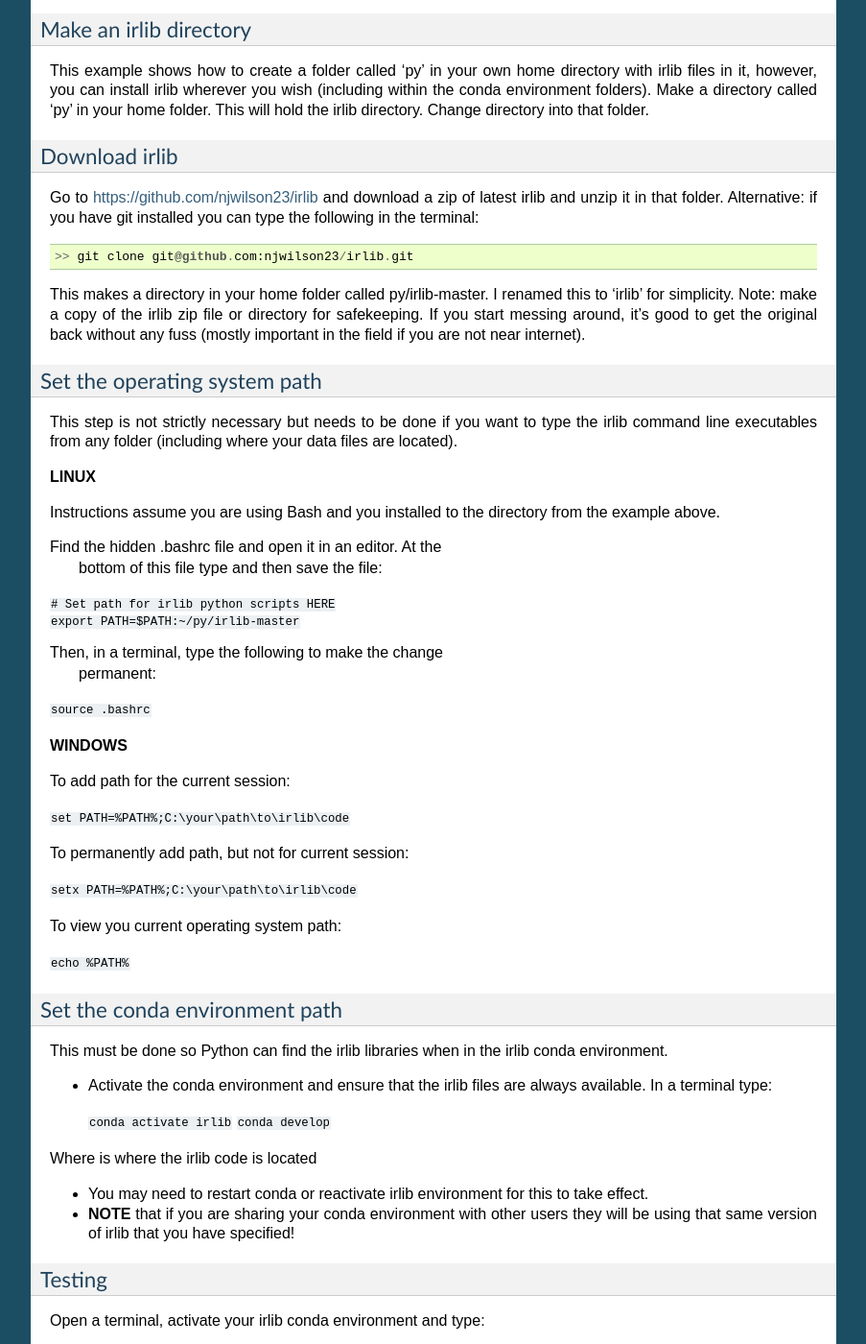
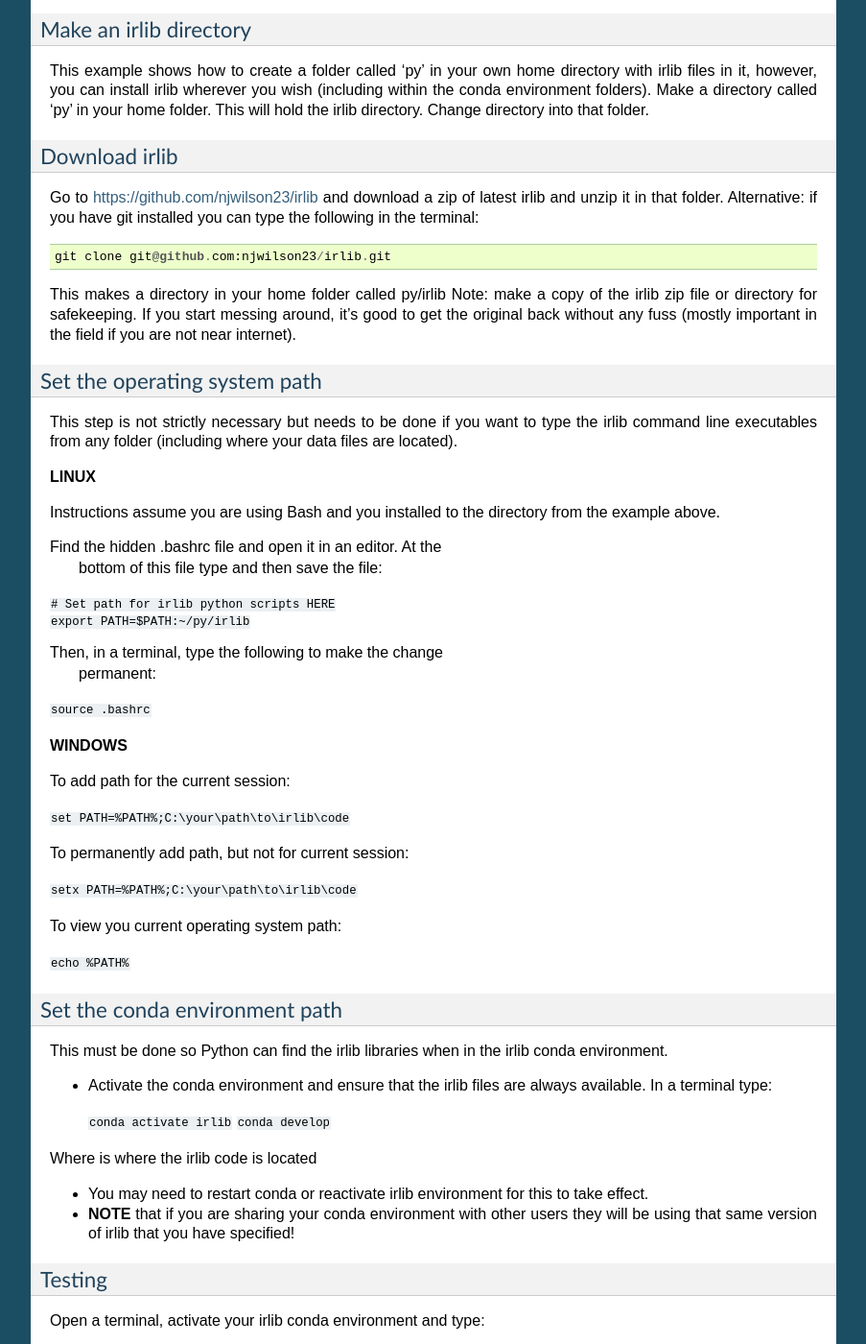
Before and after one commit to njwilson23/irlib, a Sphinx documentation site: the page built from doc/doc_installation.rst, in a window 1280 px wide and 1400 px high, scrolled down 731 px. Shown: the whole window at 96% size, without its empty margins (198-1101 px from the left). Built offline with Sphinx 7.4.7, drawn with Linux system fonts in a browser that asks for light colours; some of the changed text lies outside the part shown.

Commit message:
changes related to PR feedback
Followed all recommendations

```diff
--- a/doc/conf.py
+++ b/doc/conf.py
@@ -6,21 +6,20 @@
 # full list see the documentation:
 # http://www.sphinx-doc.org/en/master/config
 
+import os
+import sys
+
 # -- Path setup --------------------------------------------------------------
-
 # If extensions (or modules to document with autodoc) are in another directory,
 # add these directories to sys.path here. If the directory is relative to the
 # documentation root, use os.path.abspath to make it absolute, like shown here.
 #
-import os
-import sys
-sys.path.insert(0, os.path.abspath('/home/dmueller/Documents/GitHub/irlib/doc'))
-
+#sys.path.insert(0, os.path.abspath('<absolute_path_to_irlib_doc>'))
 
 # -- Project information -----------------------------------------------------
 
 project = 'IcePick and irlib (radar_tools)'
-copyright = '2021, Nat Wilson'
+copyright = '2022, Nat Wilson'
 author = 'Nat Wilson'
 
 # The short X.Y version
--- a/doc/doc_h5formats.rst
+++ b/doc/doc_h5formats.rst
@@ -21,7 +21,7 @@
 	Lat and Long are the field names and the values are floating point numbers
 
 	PCSavetimestamp attributes contains the same string as before but the timestamp is before the
-	GPSCaptureEvent_StartBufferCapture.ms field 	The format is dd/mm/yyy_hh:mm:ss
+	GPSCaptureEvent_StartBufferCapture.ms field. The format is dd/mm/yy_HH:MM:SS am/pm
 
 Version 4.4.1 IceRadar: Format of PCSavetimestamp string is:
 
@@ -29,7 +29,7 @@
 	With standard GPS reading: GPSCaptureEvent_StartBufferCapture.ms:72,BufferCaptureTime.ms:336,PPS_NO
 	With PPS GPS reading: GPSCaptureEvent_StartBufferCapture.ms:72,BufferCaptureTime.ms:336,PPS_YES
 
-	Importantly, in some cases the actual timestamp is saved as a comment field. The format is dd/mm/yyyy
+	Importantly, in some cases the actual timestamp is saved as a comment field. The format is dd/mm/yyyy_HH:MM:SS am/pm
 
 Version ? IceRadar: (ca. 2009)
 
@@ -38,7 +38,7 @@
 	The user can use --swap_lon and --swap_lat to change the sign of either lat and lon in h5_add_utm.py
 	and --positivecoords in h5_replace_gps.py
 
-	Computer time stored as PCSavetimestamp: mm/dd/yyyy_hh:mm:ss like "3/12/2014_11:49:20 AM" There are no
+	Computer time stored as PCSavetimestamp: mm/dd/yyyy_HH:MM:SS am/pm like "3/12/2014_11:49:20 AM" There are no
 	GPSCapture stats.
 
 Version ? IceRadar: (ca. 2008)
--- a/doc/doc_installation.rst
+++ b/doc/doc_installation.rst
@@ -58,9 +58,9 @@
 
 ::
 
-    >> git clone git@github.com:njwilson23/irlib.git
+    git clone git@github.com:njwilson23/irlib.git
 
-This makes a directory in your home folder called py/irlib-master. I renamed this to 'irlib' for simplicity. Note:
+This makes a directory in your home folder called py/irlib Note:
 make a copy of the irlib zip file or directory for safekeeping. If you
 start messing around, it's good to get the original back without any
 fuss (mostly important in the field if you are not near internet).
@@ -83,7 +83,7 @@
       bottom of this file type and then save the file:
 
 | ``# Set path for irlib python scripts HERE``
-| ``export PATH=$PATH:~/py/irlib-master``
+| ``export PATH=$PATH:~/py/irlib``
 
 Then, in a terminal, type the following to make the change
       permanent:
@@ -138,7 +138,7 @@
 [--swap_lon] [--swap_lat] infile``
 
 Then see if it works with an h5 file (in this example it is called
-'survey.h5':
+'survey.h5'):
 
 ``h5_dumpmeta.py survey.h5``
 
@@ -209,7 +209,7 @@
 
 ::
 
-    >> git clone git@github.com:njwilson23/irlib.git
+    git clone git@github.com:njwilson23/irlib.git
 
 Installation is best done with ``pip``, the Python package manager.
 
--- a/doc/doc_tutorial.rst
+++ b/doc/doc_tutorial.rst
@@ -3,7 +3,7 @@
 
 Note: This tutorial, while helpful, is not necessary for operating irlib. For
 a basic introdution to irlib and its workflow refer to Command-line Utilities
-and IcePick2. This extra information is helpful for intermidiate and advanced
+and IcePick2. This extra information is helpful for intermediate and advanced
 irlib users.
 
 **This tutorial is for an older version of irlib. The same workflow still
--- a/doc/doc_utilities.rst
+++ b/doc/doc_utilities.rst
@@ -97,7 +97,7 @@
 		key forces longitudes to be interpretted from the eastern hemisphere.
 		UTM projection is calculated assuming that the data from neither from western
 		Norway nor Svalbard.
-	New format - Latitude and longigude data in BSI HDF files are signed to indicate
+	New format - Latitude and longitude data in BSI HDF files are signed to indicate
 		hemisphere. If any lat or lon values are negative, the --swap_lon key is disabled
 
 h5_generate_caches
@@ -197,7 +197,7 @@
 workflow. Also some of the steps are prerequisites for subsequent
 analyses, so **do this in the correct order**. It is really very
 important that you take notes on what you did so that your workflow
-can be recreated later. It is recommmend you open a document and copy paste
+can be recreated later. It is recommmended you open a document and copy paste
 what you did from the terminal in there for safekeeping. Also, you can
 copy the screen output there too. As you go be aware that some scripts
 will overwrite files. Recommend that you use unique file names that
--- a/h5_export.py
+++ b/h5_export.py
@@ -17,7 +17,6 @@
 import os.path
 import argparse
 import numpy as np
-#import pdb; pdb.set_trace()
 
 import irlib
 
--- a/icepick2.py
+++ b/icepick2.py
@@ -2,8 +2,6 @@
 """ Benchmark program for irlib app framework """
 
 import sys
-#import pdb; pdb.set_trace()
-
 
 import irlib.app.filters
 import irlib.app.pickcommands
--- a/icerate.py
+++ b/icerate.py
@@ -12,11 +12,11 @@
 import matplotlib.pyplot as plt
 import matplotlib.ticker as mticker
 import sys, os, getopt
+import traceback, pdb
 try:
   import readline
 except ImportError:
   import pyreadline as readline
-import traceback, pdb
 from random import shuffle
 
 np.seterr(invalid='ignore')
@@ -130,7 +130,7 @@
     def ShowTraces(self, view=(None, None)):
         """ Show traces as echograms in PickerWindow axes 1. """
 
-        #self.ax2.lines = []
+        self.ax2.clear()
 
         # Plot the trace
         trace = self.arr[:,self.cur_trace]
@@ -182,7 +182,6 @@
                             [i+5 for i in self.picks[xa:xb]])
             lower_line = map(lambda n: (n==994 and np.nan or n),
                             [i-5 for i in self.picks[xa:xb]])
-            #pdb.set_trace()
             self.ax1.plot(list(range(xa, xb)), list(upper_line), '-y', alpha=0.6, linewidth=2.)
             self.ax1.plot(list(range(xa, xb)), list(lower_line), '-y', alpha=0.6, linewidth=2.)
         except:
```
Also changed, not shown: README.md (+7 -7 lines), antenna_spacing.py (+6 -2 lines), h5_add_utm.py (+5 -6 lines), h5_dumpmeta.py (+5 -12 lines), h5_replace_gps.py (+5 -9 lines), 4 other files.
